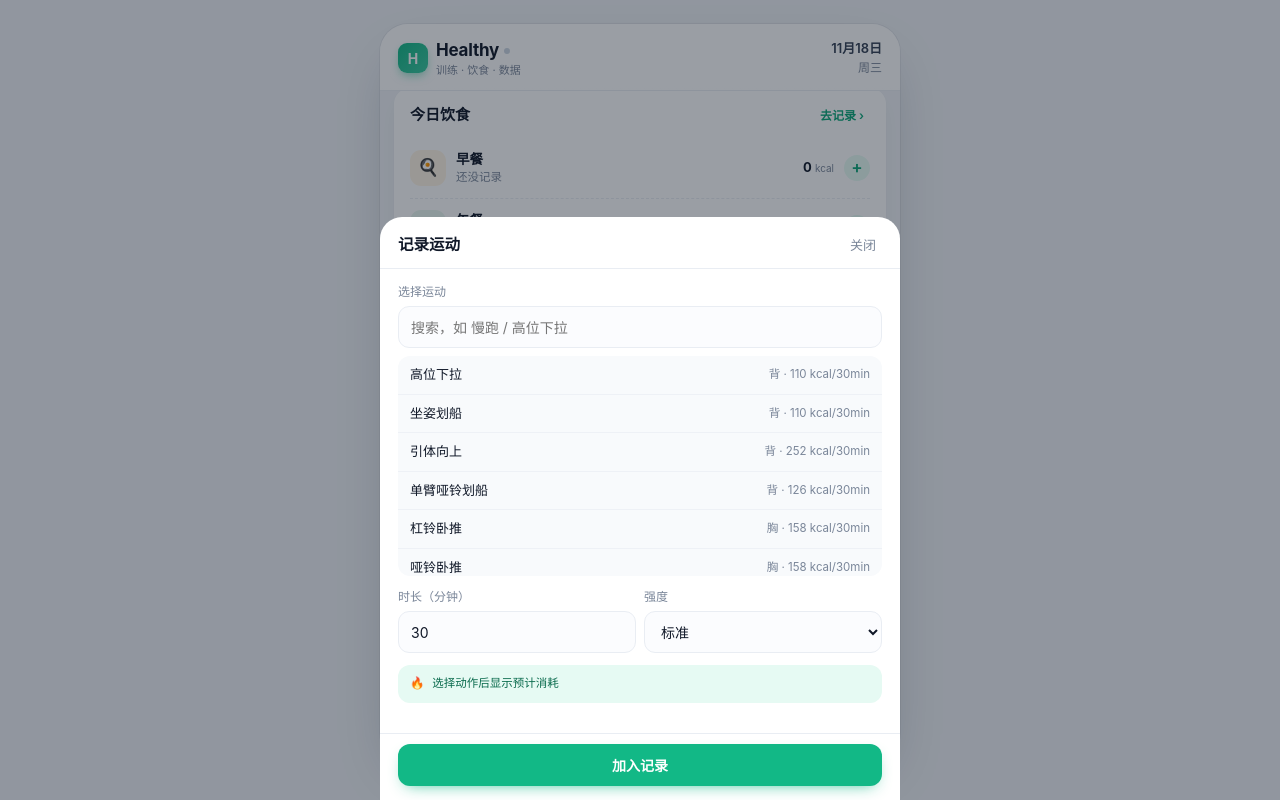
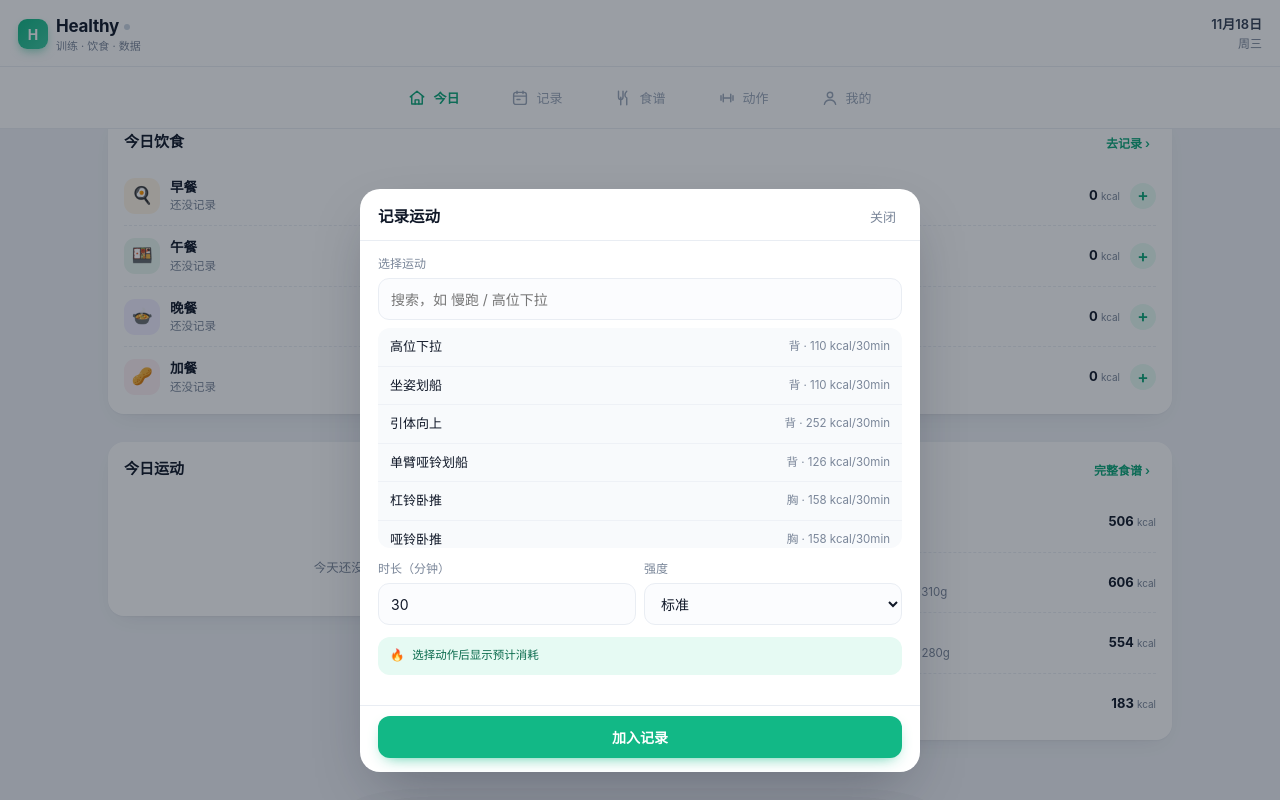
Before and after one commit to gdmolllyyy-lang/VitalTrail, a website: page public/index.html in a window 1280 px wide. Both pictures are taken after a click on the button "+ 记运动". Drawn offline with Linux system fonts and the light colour scheme; no server answers.

Commit message:
响应式改造：三档断点（手机/平板/桌面），桌面端顶部导航+双列网格仪表盘

```diff
--- a/public/css/style.css
+++ b/public/css/style.css
@@ -50,19 +50,6 @@ h1, h2, h3, h4, p { margin: 0; }
   position: relative;
   overflow-x: hidden;
 }
-@media (min-width: 860px) {
-  body { padding: 24px 0 40px; }
-  .phone {
-    min-height: auto;
-    height: calc(100vh - 64px);
-    border-radius: 28px;
-    box-shadow: 0 24px 60px -20px rgba(16, 24, 40, .28), 0 0 0 1px rgba(16, 24, 40, .06);
-    overflow: hidden;
-    display: flex;
-    flex-direction: column;
-  }
-  .scroll { max-height: calc(100vh - 64px - var(--nav-h)); }
-}
 
 
 /* ---------- 后端同步状态点 ---------- */
@@ -82,7 +69,6 @@ h1, h2, h3, h4, p { margin: 0; }
   background: linear-gradient(180deg, #ffffff 0%, #ffffff 70%, rgba(255, 255, 255, .92) 100%);
   border-bottom: 1px solid var(--line);
 }
-@media (min-width: 860px) { .topbar { position: relative; } }
 .topbar-row { display: flex; align-items: center; justify-content: space-between; gap: 10px; }
 .brand { display: flex; align-items: center; gap: 8px; }
 .brand-mark {
@@ -98,7 +84,6 @@ h1, h2, h3, h4, p { margin: 0; }
 
 /* ---------- 滚动区 ---------- */
 .scroll { padding: 14px 14px calc(var(--nav-h) + 22px); }
-@media (min-width: 860px) { .scroll { overflow-y: auto; flex: 1; } }
 
 .view { display: none; animation: fade .22s ease; }
 .view.active { display: block; }
@@ -257,7 +242,6 @@ textarea.input { height: auto; padding: 10px 12px; resize: vertical; min-height:
   display: flex; z-index: 40;
   padding-bottom: env(safe-area-inset-bottom);
 }
-@media (min-width: 860px) { .tabbar { position: absolute; left: 0; transform: none; width: 100%; } }
 .tabbar button {
   flex: 1; display: flex; flex-direction: column; align-items: center; justify-content: center; gap: 2px;
   color: #9aa6b8; font-size: 10.5px; font-weight: 500; transition: color .15s;
@@ -417,3 +401,54 @@ textarea.input { height: auto; padding: 10px 12px; resize: vertical; min-height:
 .toast.on { opacity: 1; transform: translate(-50%, 0); }
 
 .sr { position: absolute; width: 1px; height: 1px; overflow: hidden; clip: rect(0 0 0 0); }
+
+/* ---------- 平板 640-1023：加宽单列 ---------- */
+@media (min-width: 640px) and (max-width: 1023px) {
+  .phone { max-width: 720px; }
+  .tabbar { max-width: 720px; }
+  .scroll { padding: 16px 20px calc(var(--nav-h) + 24px); }
+  .sheet { max-width: 560px; }
+}
+
+/* ---------- 桌面 ≥1024：仪表盘布局 ---------- */
+@media (min-width: 1024px) {
+  body { padding: 0; }
+  .phone {
+    max-width: none; width: 100%;
+    min-height: 100vh; height: 100vh;
+    border-radius: 0; box-shadow: none;
+    display: flex; flex-direction: column;
+  }
+  /* DOM 顺序为 顶栏→内容→底部导航，桌面端用 order 把导航提到顶部 */
+  .topbar { position: relative; order: 0; }
+  .tabbar {
+    order: 1; position: relative; bottom: auto; left: auto; transform: none;
+    width: 100%; max-width: none; height: var(--nav-h);
+    border-top: none; border-bottom: 1px solid var(--line);
+    justify-content: center; gap: 8px; padding-bottom: 0;
+  }
+  .tabbar button {
+    flex: 0 0 auto; flex-direction: row; gap: 7px;
+    padding: 0 22px; font-size: 13px;
+  }
+  .tabbar button svg { width: 18px; height: 18px; }
+  .scroll {
+    order: 2; flex: 1; max-height: none; overflow-y: auto;
+    width: 100%; max-width: 1160px; margin: 0 auto;
+    padding: 22px clamp(24px, 4vw, 48px) 48px;
+  }
+  /* 内容双列网格 */
+  .view.active { display: grid; grid-template-columns: repeat(2, minmax(0, 1fr)); gap: 16px; align-items: start; }
+  .hero, .note, .segmented, #planWeek, #planWeek .card { grid-column: 1 / -1; }
+  #planDay { grid-column: 1 / -1; display: grid; grid-template-columns: repeat(2, minmax(0, 1fr)); gap: 16px; align-items: start; }
+  #view-today .card:nth-child(4) { grid-column: 1 / -1; }
+  #view-moves .card:nth-child(1) { grid-column: 1 / -1; }
+  #view-me .card:nth-child(5) { grid-column: 1 / -1; }
+  /* 弹层改为浮动面板 */
+  .sheet {
+    bottom: 28px; max-width: 560px; border-radius: 20px;
+    transform: translate(-50%, calc(100% + 40px));
+    box-shadow: 0 24px 60px -18px rgba(16, 24, 40, .35);
+  }
+  .sheet.on { transform: translate(-50%, 0); }
+}
```
